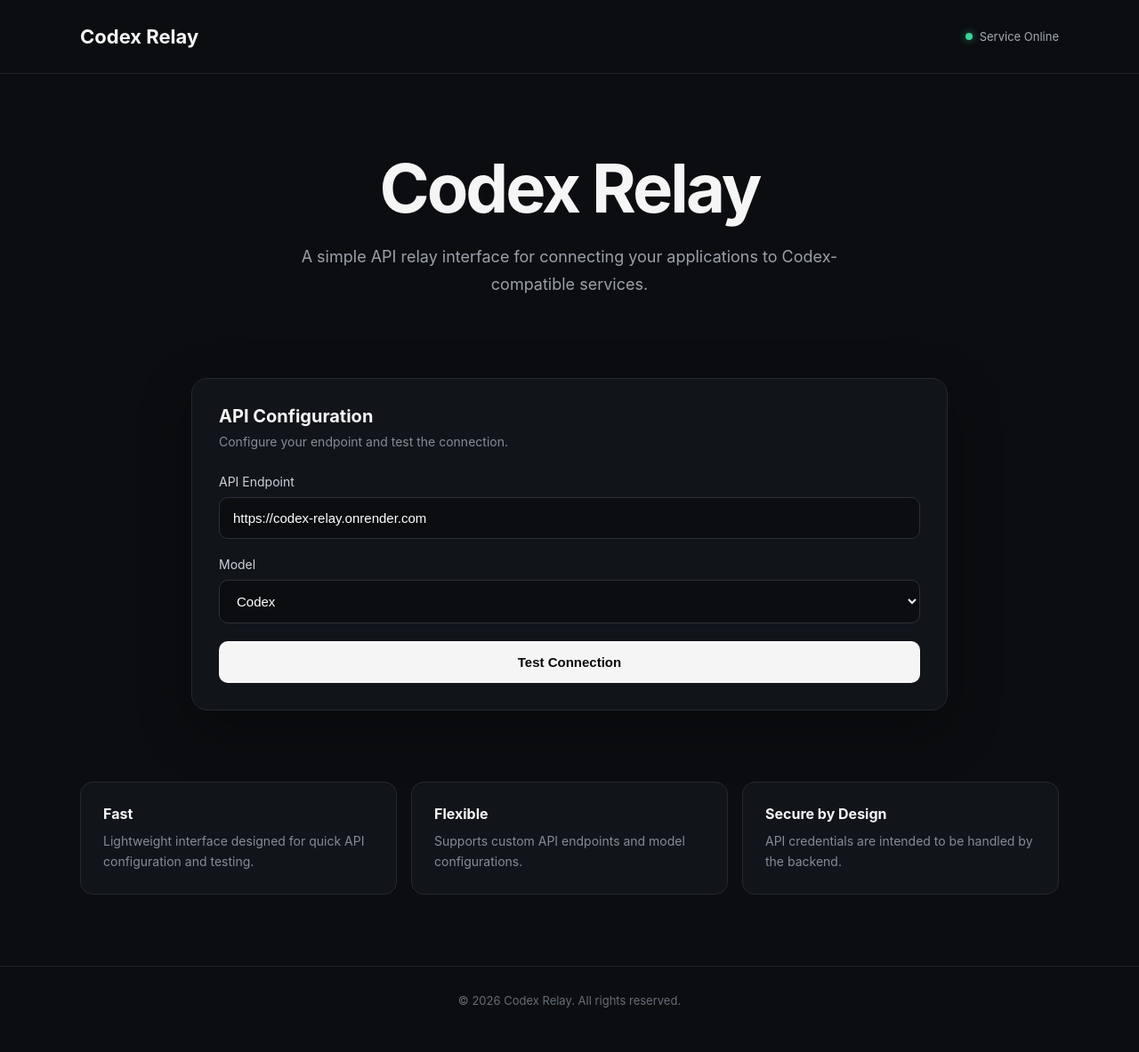
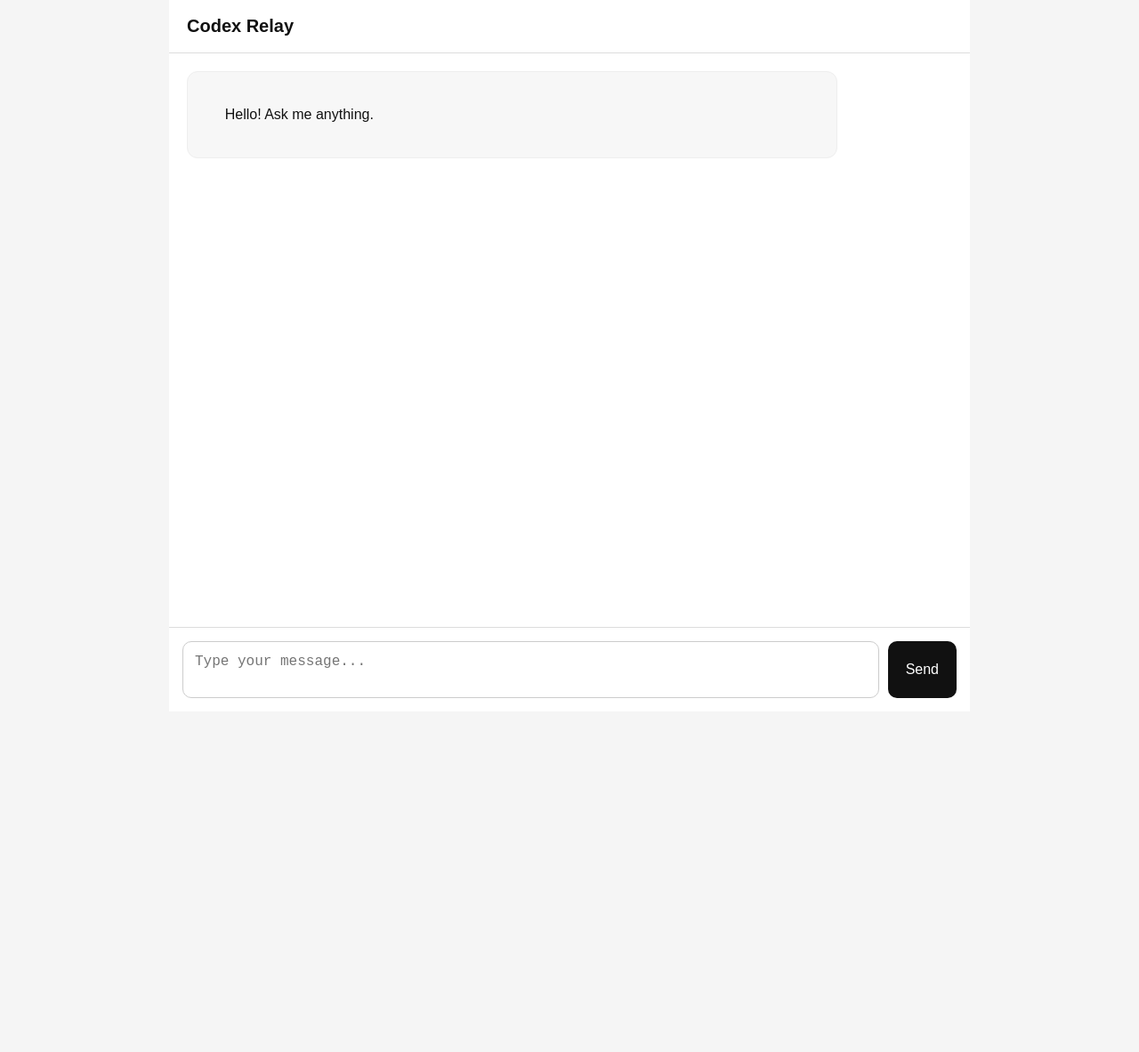
Before and after one commit to qwqovo08musk/codex-relay, a website: page index.html in a window 1280 px wide. Shown: the whole page at 89% size. After the commit the page ends 800 px from the top, so only its background shows below. Drawn offline with Linux system fonts and the light colour scheme.

Commit message:
Update index.html

```diff
--- a/index.html
+++ b/index.html
@@ -1,290 +1,219 @@
 <!DOCTYPE html>
-<html lang="zh-CN">
+<html lang="en">
 <head>
   <meta charset="UTF-8">
   <meta name="viewport" content="width=device-width, initial-scale=1.0">
-  <meta name="description" content="Codex API 中转服务">
   <title>Codex Relay</title>
+
   <style>
     * {
       box-sizing: border-box;
+    }
+
+    body {
       margin: 0;
-      padding: 0;
+      font-family: Arial, sans-serif;
+      background: #f5f5f5;
+      color: #111;
     }
-    body {
-      font-family: -apple-system, BlinkMacSystemFont, "Segoe UI",
-        Roboto, Helvetica, Arial, sans-serif;
-      background: #0b0d10;
-      color: #f5f5f5;
+
+    .app {
+      max-width: 900px;
+      margin: auto;
       min-height: 100vh;
+      display: flex;
+      flex-direction: column;
+      background: white;
     }
-    .container {
-      width: 92%;
-      max-width: 1100px;
-      margin: 0 auto;
+
+    header {
+      padding: 18px 20px;
+      border-bottom: 1px solid #ddd;
+      font-size: 20px;
+      font-weight: bold;
     }
-    header {
-      padding: 28px 0;
-      border-bottom: 1px solid #22262c;
+
+    #chat {
+      flex: 1;
+      padding: 20px;
+      overflow-y: auto;
     }
-    .nav {
+
+    .message {
+      margin-bottom: 16px;
+      padding: 12px 15px;
+      border-radius: 12px;
+      max-width: 85%;
+      white-space: pre-wrap;
+      line-height: 1.5;
+    }
+
+    .user {
+      margin-left: auto;
+      background: #e9e9e9;
+    }
+
+    .assistant {
+      margin-right: auto;
+      background: #f7f7f7;
+      border: 1px solid #eee;
+    }
+
+    .input-area {
       display: flex;
-      align-items: center;
-      justify-content: space-between;
+      gap: 10px;
+      padding: 15px;
+      border-top: 1px solid #ddd;
     }
-    .logo {
-      font-size: 22px;
-      font-weight: 700;
-    }
-    .status {
-      display: flex;
-      align-items: center;
-      gap: 8px;
-      font-size: 13px;
-      color: #a5abb3;
-    }
-    .dot {
-      width: 8px;
-      height: 8px;
-      border-radius: 50%;
-      background: #36d399;
-      box-shadow: 0 0 10px rgba(54, 211, 153, 0.6);
-    }
-    .hero {
-      padding: 90px 0 60px;
-      text-align: center;
-    }
-    .hero h1 {
-      font-size: clamp(42px, 8vw, 76px);
-      line-height: 1;
-      letter-spacing: -3px;
-      margin-bottom: 25px;
-    }
-    .hero p {
-      max-width: 650px;
-      margin: 0 auto;
-      color: #9ba1aa;
-      font-size: 18px;
-      line-height: 1.7;
-    }
-    .panel {
-      margin: 30px auto 80px;
-      max-width: 850px;
-      background: #111419;
-      border: 1px solid #242930;
-      border-radius: 18px;
-      padding: 30px;
-      box-shadow: 0 20px 60px rgba(0, 0, 0, 0.3);
-    }
-    .panel-title {
-      font-size: 20px;
-      font-weight: 650;
-      margin-bottom: 8px;
-    }
-    .panel-subtitle {
-      color: #858c96;
-      font-size: 14px;
-      margin-bottom: 28px;
-    }
-    .form-group {
-      margin-bottom: 20px;
-    }
-    label {
-      display: block;
-      font-size: 14px;
-      color: #cdd1d7;
-      margin-bottom: 9px;
-    }
-    input,
-    select {
-      width: 100%;
-      padding: 14px 15px;
-      border: 1px solid #2a3038;
+
+    textarea {
+      flex: 1;
+      resize: none;
+      min-height: 50px;
+      padding: 13px;
+      border: 1px solid #ccc;
       border-radius: 10px;
-      background: #0b0d10;
-      color: #fff;
-      font-size: 15px;
+      font-size: 16px;
       outline: none;
     }
-    .button {
-      width: 100%;
-      padding: 15px;
+
+    button {
+      padding: 0 20px;
       border: none;
       border-radius: 10px;
-      background: #f5f5f5;
-      color: #080a0c;
-      font-size: 15px;
-      font-weight: 650;
+      background: #111;
+      color: white;
+      font-size: 16px;
       cursor: pointer;
     }
-    .button:disabled {
+
+    button:disabled {
       opacity: 0.5;
-      cursor: wait;
-    }
-    .message {
-      margin-top: 18px;
-      padding: 14px;
-      border-radius: 10px;
-      background: #181c22;
-      color: #9299a3;
-      font-size: 13px;
-      line-height: 1.6;
-      display: none;
-    }
-    .features {
-      display: grid;
-      grid-template-columns: repeat(3, 1fr);
-      gap: 16px;
-      margin-bottom: 80px;
-    }
-    .feature {
-      padding: 25px;
-      border: 1px solid #242930;
-      border-radius: 14px;
-      background: #111419;
-    }
-    .feature h3 {
-      margin-bottom: 10px;
-      font-size: 16px;
-    }
-    .feature p {
-      color: #858c96;
-      font-size: 14px;
-      line-height: 1.6;
-    }
-    footer {
-      padding: 30px 0 50px;
-      border-top: 1px solid #22262c;
-      color: #666d77;
-      font-size: 13px;
-      text-align: center;
-    }
-    @media (max-width: 700px) {
-      .hero {
-        padding: 65px 0 40px;
-      }
-      .hero h1 {
-        letter-spacing: -2px;
-      }
-      .hero p {
-        font-size: 16px;
-      }
-      .panel {
-        padding: 22px;
-      }
-      .features {
-        grid-template-columns: 1fr;
-      }
+      cursor: not-allowed;
     }
   </style>
 </head>
+
 <body>
+
+<div class="app">
+
   <header>
-    <div class="container nav">
-      <div class="logo">Codex Relay</div>
-      <div class="status">
-        <span class="dot"></span>
-        Service Online
+    Codex Relay
+  </header>
+
+  <div id="chat">
+    <div class="message assistant">
+      Hello! Ask me anything.
     </div>
   </div>
-  </header>
-  <main class="container">
-    <section class="hero">
-      <h1>Codex Relay</h1>
-      <p>
-        A simple API relay interface for connecting your applications
-        to Codex-compatible services.
-      </p>
-    </section>
-    <section class="panel">
-      <div class="panel-title">
-        API Configuration
+
+  <div class="input-area">
+    <textarea
+      id="input"
+      placeholder="Type your message..."
+    ></textarea>
+
+    <button id="send">
+      Send
+    </button>
   </div>
-      <div class="panel-subtitle">
-        Configure your endpoint and test the connection.
+
 </div>
-      <div class="form-group">
-        <label for="endpoint">API Endpoint</label>
-        <input
-          id="endpoint"
-          type="text"
-          value="https://codex-relay.onrender.com"
-          placeholder="https://your-domain.com"
-        >
-      </div>
-      <div class="form-group">
-        <label for="model">Model</label>
-        <select id="model">
-          <option value="codex">Codex</option>
-          <option value="gpt-5">GPT-5</option>
-          <option value="custom">Custom Model</option>
-        </select>
-      </div>
-      <button class="button" id="testButton" onclick="testConnection()">
-        Test Connection
-      </button>
-      <div id="message" class="message"></div>
-    </section>
-    <section class="features">
-      <div class="feature">
-        <h3>Fast</h3>
-        <p>
-          Lightweight interface designed for quick API configuration
-          and testing.
-        </p>
-      </div>
-      <div class="feature">
-        <h3>Flexible</h3>
-        <p>
-          Supports custom API endpoints and model configurations.
-        </p>
-      </div>
-      <div class="feature">
-        <h3>Secure by Design</h3>
-        <p>
-          API credentials are intended to be handled by the backend.
-        </p>
-      </div>
-    </section>
-  </main>
-  <footer>
-    © 2026 Codex Relay. All rights reserved.
-  </footer>
+
 <script>
-    async function testConnection() {
-      const endpoint = document.getElementById("endpoint").value.trim();
-      const message = document.getElementById("message");
-      const button = document.getElementById("testButton");
-      message.style.display = "block";
-      if (!endpoint) {
-        message.textContent = "Please enter an API endpoint first.";
+const API_URL = "https://codex-relay.onrender.com/v1/chat/completions";
+
+const chat = document.getElementById("chat");
+const input = document.getElementById("input");
+const send = document.getElementById("send");
+
+const messages = [];
+
+function addMessage(role, content) {
+  const div = document.createElement("div");
+
+  div.className = "message " + role;
+  div.textContent = content;
+
+  chat.appendChild(div);
+  chat.scrollTop = chat.scrollHeight;
+
+  return div;
+}
+
+async function sendMessage() {
+  const text = input.value.trim();
+
+  if (!text || send.disabled) {
     return;
   }
-      button.disabled = true;
-      button.textContent = "Testing...";
+
+  input.value = "";
+  send.disabled = true;
+
+  addMessage("user", text);
+
+  messages.push({
+    role: "user",
+    content: text
+  });
+
+  const thinking = addMessage("assistant", "Thinking...");
+
   try {
-        const response = await fetch(endpoint, {
-          method: "GET",
+    const response = await fetch(API_URL, {
+      method: "POST",
+
       headers: {
-            "Accept": "application/json"
+        "Content-Type": "application/json"
+      },
+
+      body: JSON.stringify({
+        model: "qwen3.5-27b",
+        messages: messages
+      })
+    });
+
+    const data = await response.json();
+
+    if (!response.ok) {
+      throw new Error(
+        data?.error?.message || "API request failed"
+      );
+    }
+
+    const answer =
+      data?.choices?.[0]?.message?.content ||
+      "No response received.";
+
+    thinking.textContent = answer;
+
+    messages.push({
+      role: "assistant",
+      content: answer
+    });
+
+  } catch (error) {
+
+    thinking.textContent =
+      "Error: " + error.message;
+
+  } finally {
+    send.disabled = false;
+    input.focus();
+  }
+}
+
+send.addEventListener("click", sendMessage);
+
+input.addEventListener("keydown", function(event) {
+  if (event.key === "Enter" && !event.shiftKey) {
+    event.preventDefault();
+    sendMessage();
   }
 });
-        const data = await response.json();
-        if (response.ok) {
-          message.textContent =
-            "Connection successful. Backend status: " +
-            (data.status || "OK");
-        } else {
-          message.textContent =
-            "Backend responded with HTTP " + response.status;
-        }
-      } catch (error) {
-        message.textContent =
-          "Connection failed: " + error.message;
-      }
-      button.disabled = false;
-      button.textContent = "Test Connection";
-    }
 </script>
+
 </body>
 </html>
```
Lines whose indentation alone changed are shown as unchanged.
